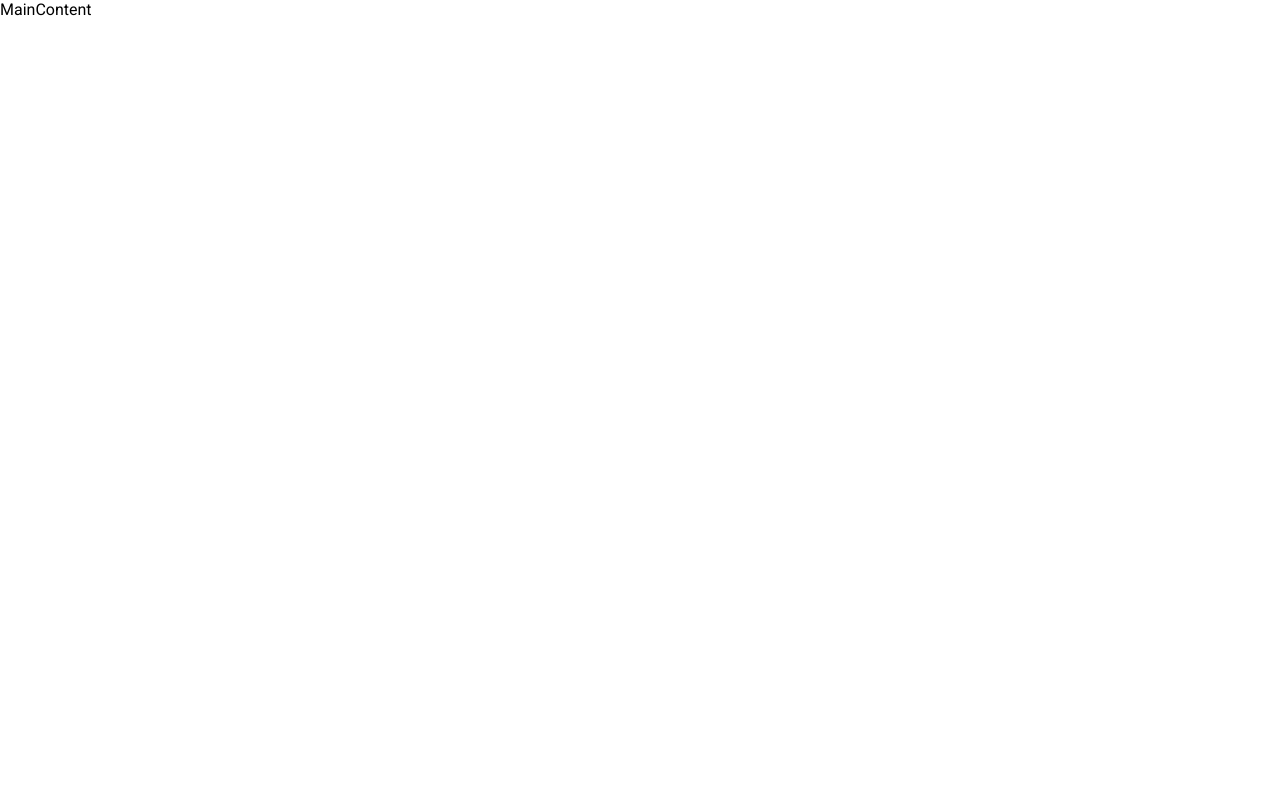
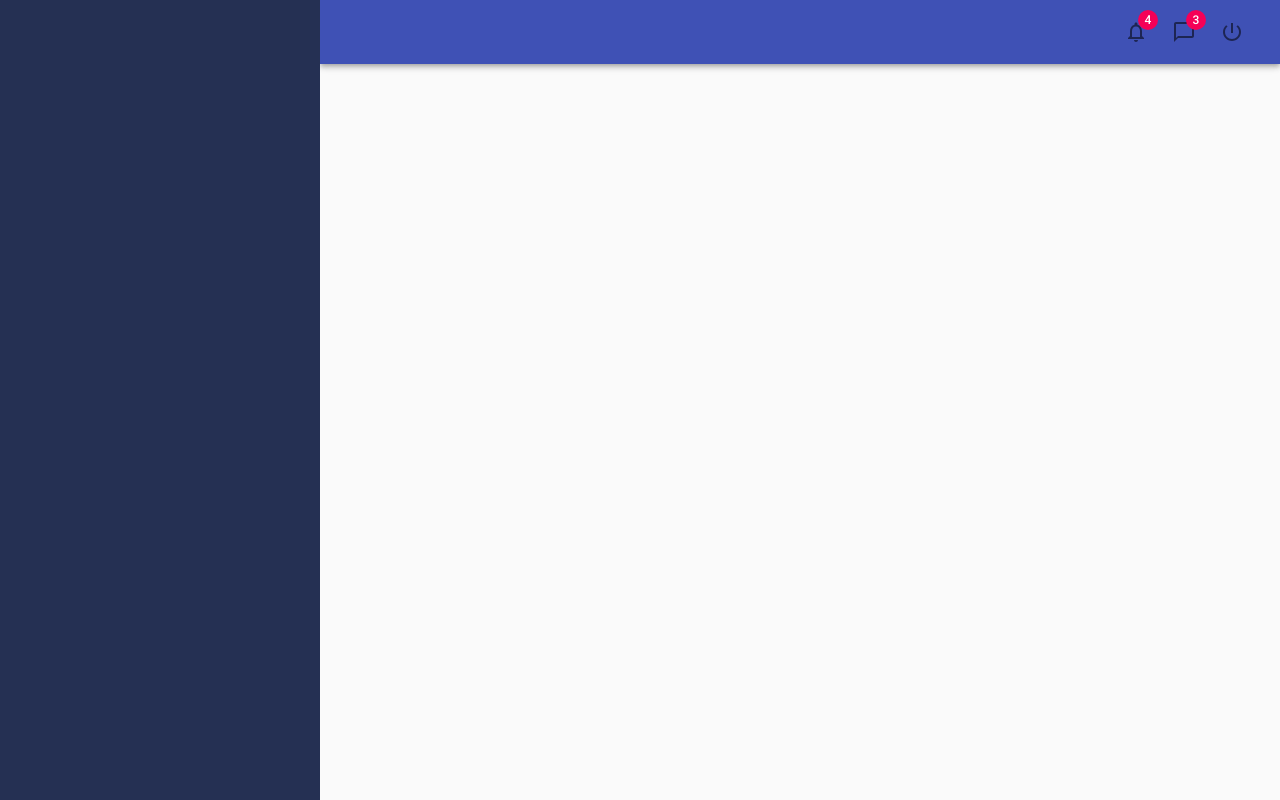
Before and after one commit to luckkrit/learn-material-ui, a React (Create React App) app: page / in a window 1280 px wide. Built offline with nearby package versions, Linux system fonts and the light colour scheme.

Commit message:
Add Header, Toolbar, Badge, Icon and IconButton add CssBaseLine for correct display

```diff
--- a/src/App/App.js
+++ b/src/App/App.js
@@ -1,11 +1,21 @@
 import "./App.css";
 import SideNav from "../Components/SideNav";
+import styled from "@emotion/styled";
+import Header from "../Components/Header";
+import { CssBaseline } from "@material-ui/core";
 
 function App() {
+  const Content = styled.div`
+    padding-left: 320px;
+    width: 100%;
+  `;
   return (
     <>
       <SideNav />
-      MainContent
+      <Content>
+        <Header />
+      </Content>
+      <CssBaseline />
     </>
   );
 }
--- /dev/null
+++ b/src/Components/Header.js
@@ -0,0 +1,46 @@
+import React from "react";
+import {
+  AppBar,
+  Badge,
+  Grid,
+  IconButton,
+  InputBase,
+  Toolbar,
+} from "@material-ui/core";
+import {
+  ChatBubbleOutline,
+  NotificationsNone,
+  PowerSettingsNew,
+} from "@material-ui/icons";
+
+function Header(props) {
+  return (
+    <AppBar position={"static"}>
+      <Toolbar>
+        <Grid container>
+          <Grid item>
+            <InputBase />
+          </Grid>
+          <Grid item sm></Grid>
+          <Grid item>
+            <IconButton>
+              <Badge badgeContent={4} color={"secondary"}>
+                <NotificationsNone />
+              </Badge>
+            </IconButton>
+            <IconButton>
+              <Badge badgeContent={3} color={"secondary"}>
+                <ChatBubbleOutline />
+              </Badge>
+            </IconButton>
+            <IconButton>
+              <PowerSettingsNew />
+            </IconButton>
+          </Grid>
+        </Grid>
+      </Toolbar>
+    </AppBar>
+  );
+}
+
+export default Header;
--- a/src/Components/SideNav.js
+++ b/src/Components/SideNav.js
@@ -1,5 +1,13 @@
 import styled from "@emotion/styled";
 
-const SideNav = styled.div``;
+const SideNav = styled.div`
+  display: flex;
+  flex-direction: column;
+  position: absolute;
+  left: 0;
+  width: 320px;
+  height: 100%;
+  background-color: #253053;
+`;
 
 export default SideNav;
```
Also changed, not shown: 1 other file (tests, documents, lock files or other folders).
